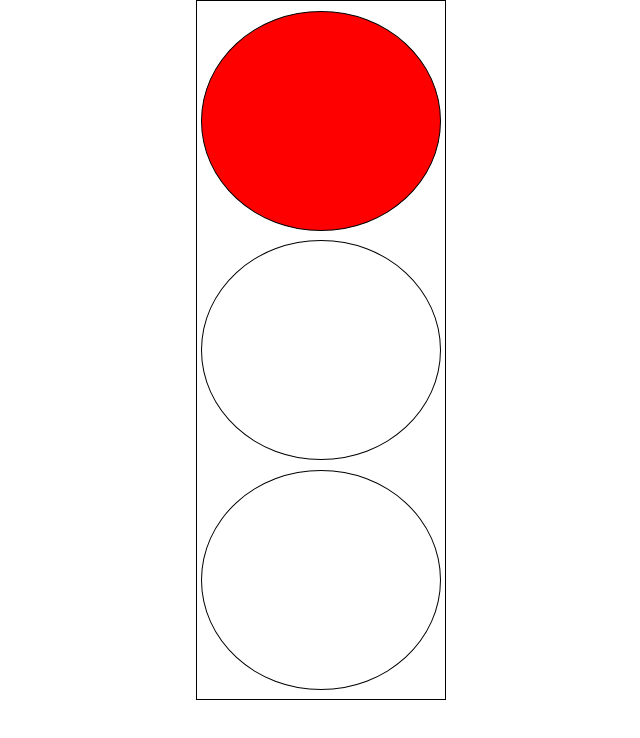
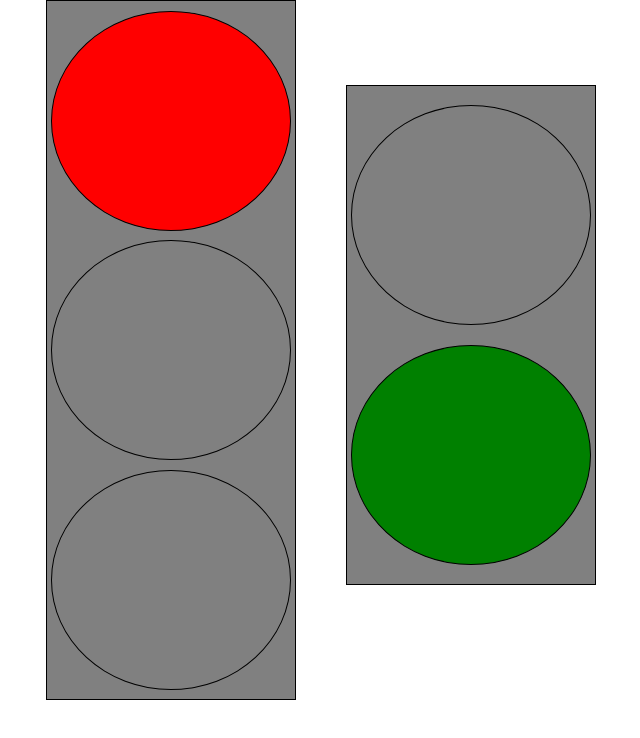
Before and after one commit to msarvinoz/traffic-light-js, a plain HTML site: page index.html in a window 1280 px wide. Shown: the whole page, without its empty margins (319-959 px from the left). Drawn offline with Linux system fonts and the light colour scheme.

Commit message:
add trafficlight for people

```diff
--- a/index.html
+++ b/index.html
@@ -7,11 +7,17 @@
     <title>Trafficlight</title>
 </head>
 <body>
-    <div class="wrapper">
-        <div class="box1"></div>
-        <div class="box2"></div>
-        <div class="box3"></div>
-    </div>
+        <div class="main__div">
+        <div class="wrapper">
+            <div class="box1"></div>
+            <div class="box2"></div>
+            <div class="box3"></div>
+        </div>
+        <div class="wrapper__person">
+            <div class="box1__p"></div>
+            <div class="box2__p"></div>
+        </div>
+</div>
 </body>
 <script src="./js/main.js"></script>
 </html>
--- a/js/main.js
+++ b/js/main.js
@@ -1,16 +1,22 @@
 let elBox1 = document.querySelector('.box1')
 let elBox2 = document.querySelector('.box2')
 let elBox3 = document.querySelector('.box3')
+let elBoxP1 = document.querySelector('.box1__p')
+let elBoxP2 = document.querySelector('.box2__p')
 
+
+// car
 let counter = 0
 setInterval(()=>{
-    counter =counter +1
+    counter = counter +1
     console.log(counter);
 },1000)
 
 setInterval(()=>{
     if(counter>=1 && counter<=10){
         elBox1.classList.add('red')
+        elBoxP1.classList.remove('red__p')
+        elBoxP2.classList.add('green__p')
     }
     else{
         elBox1.classList.remove('red')
@@ -22,10 +28,16 @@ setInterval(()=>{
         elBox2.classList.remove('yellow')
     }
     if(counter>=14 && counter<=24){
+        elBoxP1.classList.add('red__p')
         elBox3.classList.add('green')
+        elBoxP2.classList.remove('green__p')
     }
     else{
         elBox3.classList.remove('green')
+        elBoxP2.classList.add('green__p')
+    }
+    if(counter>=25 && counter<=28){
+        elBoxP2.classList.remove('green__p')
     }
     if(counter == 28){
         counter = 1
--- a/scss/_index.scss
+++ b/scss/_index.scss
@@ -1,3 +1,11 @@
+// cars
+.main__div{
+    display: flex;
+    justify-content: space-evenly;
+    align-items: center;
+    margin: 0 auto;
+    width: 600px;
+}
 .wrapper{
     width: 250px;
     height: 700px;
@@ -7,6 +15,7 @@
     align-items: center;
     justify-content: space-evenly;
     margin: 0 auto;
+    background-color: grey;
     div{
         width: 240px;
         height: 220px;
@@ -23,3 +32,30 @@
         background-color: green;
     }
 }
+
+
+// people
+.wrapper__person{
+    width: 250px;
+    height: 500px;
+    border: 1px solid black;
+    display: flex;
+    flex-direction: column;
+    align-items: center;
+    justify-content: space-evenly;
+    margin: 0 auto;
+    background-color: grey;
+    margin-bottom: 30px;
+    div{
+        width: 240px;
+        height: 220px;
+        border-radius: 50%;
+        border: 1px solid black;
+    }
+    .red__p{
+        background-color: red;
+    }
+    .green__p{
+        background-color: green;
+    }
+}
```
Also changed, not shown: scss/main.css, 1 other file.
